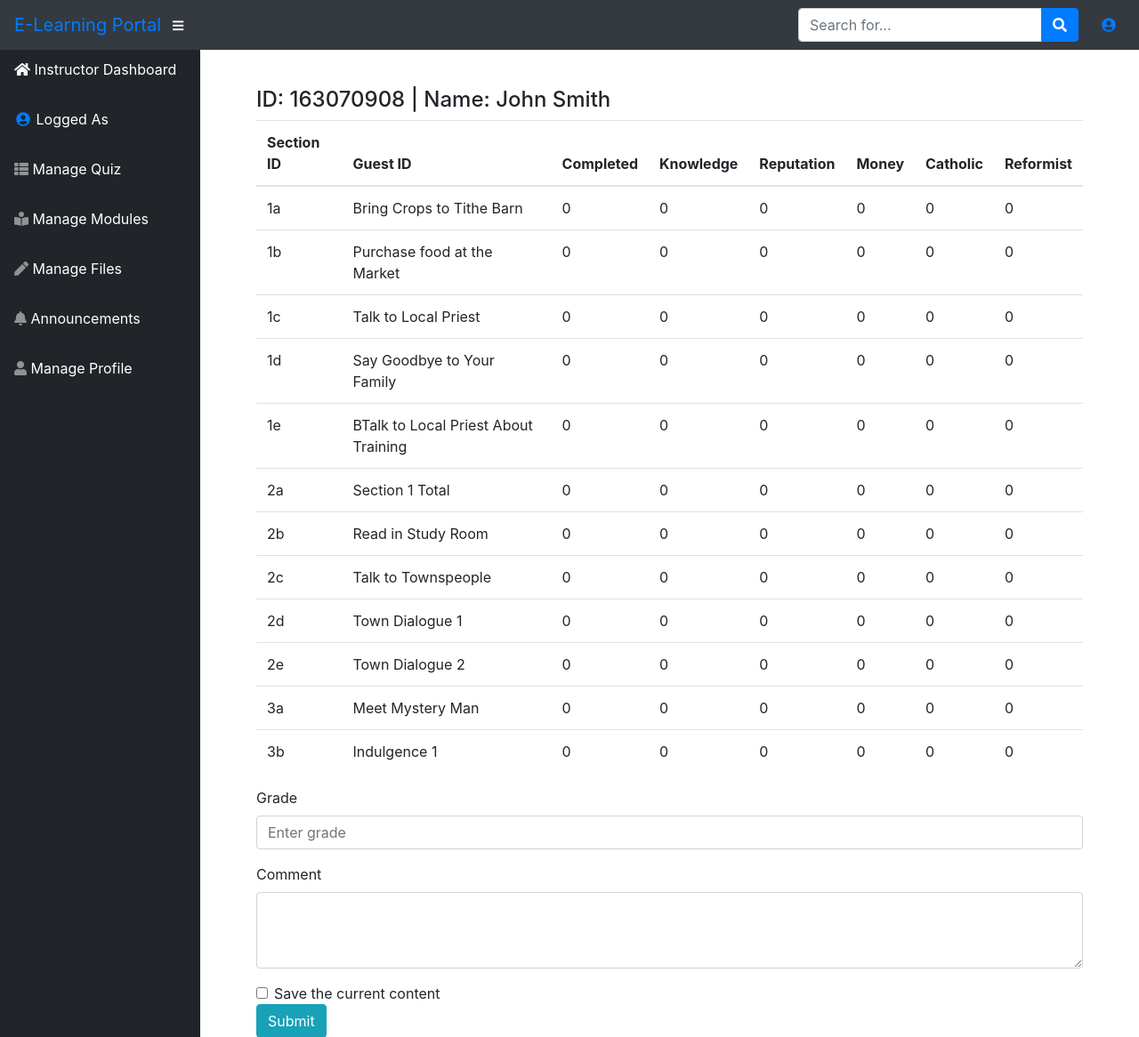
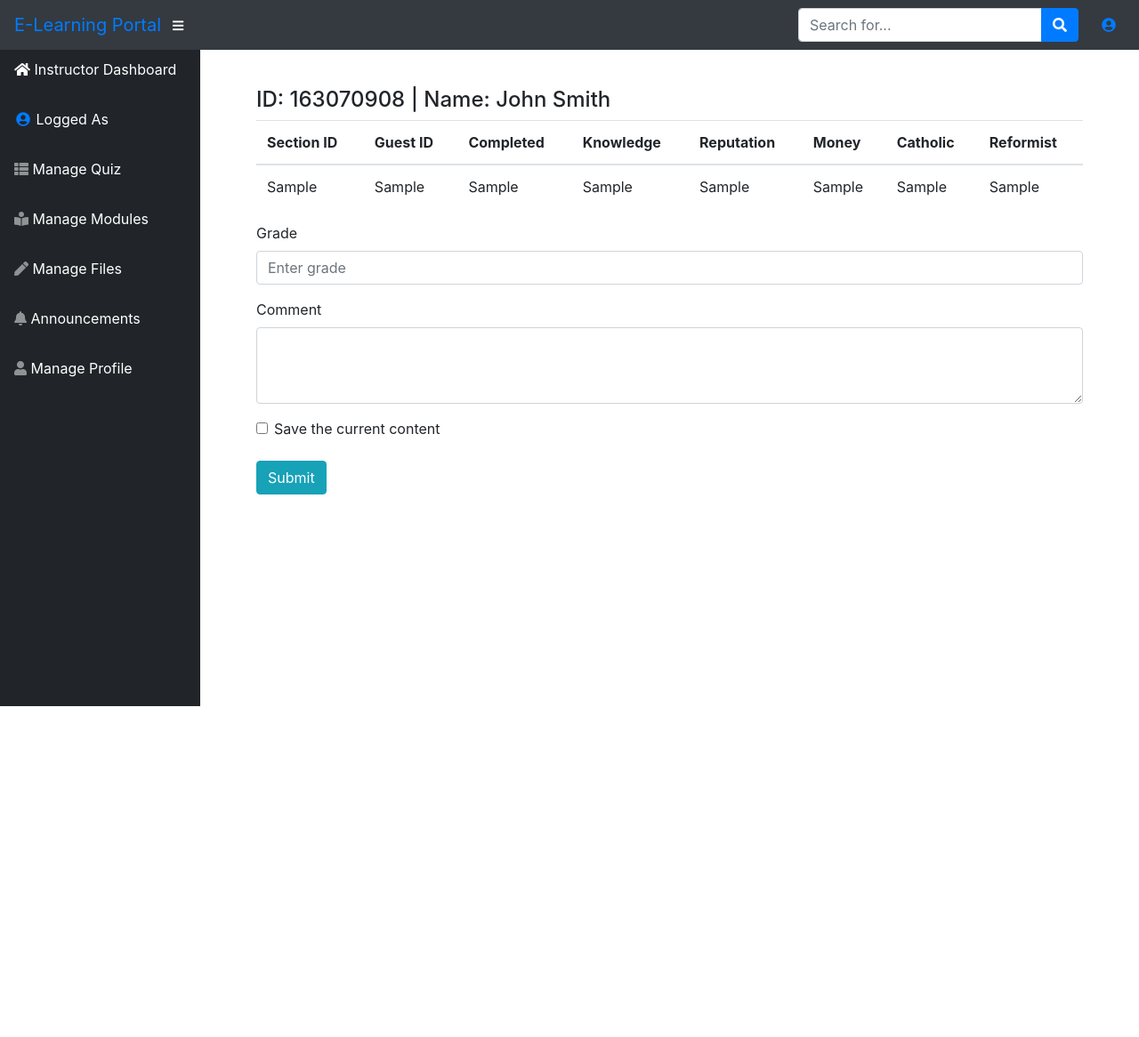
Before and after one commit to szhou12/elearning, a Django app: template immersioned/templates/dashboard/instructor/sample_data2.html in a window 1280 px wide. Shown: the top 1166 px of the page at 89% size. After the commit the page ends 794 px from the top, so only its background shows below. Run offline with Django 4.2, Linux system fonts and the light colour scheme; the template is opened without the code that fills it: most values are stand-ins (such as "Sample title", 1, 10 or a date in 2020); some libraries are stand-ins or nearby versions.

Commit message:
Update sample_data2.html

```diff
--- a/immersioned/templates/dashboard/instructor/sample_data2.html
+++ b/immersioned/templates/dashboard/instructor/sample_data2.html
@@ -21,126 +21,22 @@
         </tr>
       </thead>
       <tbody>
+        {% if gd %}
+        {% for row in gd %}
         <tr>
-          <td>1a</td>
-          <td>Bring Crops to Tithe Barn</td>
-          <td>0</td>
-          <td>0</td>
-          <td>0</td>
-          <td>0</td>
-          <td>0</td>
-          <td>0</td>
+          <td>{{ row.0 }}</td>
+          <td>{{ row.1 }}</td>
+          <td>{{ row.2 }}</td>
+          <td>{{ row.3 }}</td>
+          <td>{{ row.4 }}</td>
+          <td>{{ row.5 }}</td>
+          <td>{{ row.6 }}</td>
+          <td>{{ row.7 }}</td>
         </tr>
-        <tr>
-            <td>1b</td>
-            <td>Purchase food at the Market</td>
-            <td>0</td>
-            <td>0</td>
-            <td>0</td>
-            <td>0</td>
-            <td>0</td>
-            <td>0</td>
-          </tr>
-          <tr>
-            <td>1c</td>
-            <td>Talk to Local Priest</td>
-            <td>0</td>
-            <td>0</td>
-            <td>0</td>
-            <td>0</td>
-            <td>0</td>
-            <td>0</td>
-          </tr>
-          <tr>
-            <td>1d</td>
-            <td>Say Goodbye to Your Family</td>
-            <td>0</td>
-            <td>0</td>
-            <td>0</td>
-            <td>0</td>
-            <td>0</td>
-            <td>0</td>
-          </tr>
-          <tr>
-            <td>1e</td>
-            <td>BTalk to Local Priest About Training</td>
-            <td>0</td>
-            <td>0</td>
-            <td>0</td>
-            <td>0</td>
-            <td>0</td>
-            <td>0</td>
-          </tr>
-          <tr>
-            <td>2a</td>
-            <td>Section 1 Total</td>
-            <td>0</td>
-            <td>0</td>
-            <td>0</td>
-            <td>0</td>
-            <td>0</td>
-            <td>0</td>
-          </tr>
-          <tr>
-            <td>2b</td>
-            <td>Read in Study Room</td>
-            <td>0</td>
-            <td>0</td>
-            <td>0</td>
-            <td>0</td>
-            <td>0</td>
-            <td>0</td>
-          </tr>
-          <tr>
-            <td>2c</td>
-            <td>Talk to Townspeople</td>
-            <td>0</td>
-            <td>0</td>
-            <td>0</td>
-            <td>0</td>
-            <td>0</td>
-            <td>0</td>
-          </tr>
-          <tr>
-            <td>2d</td>
-            <td>Town Dialogue 1</td>
-            <td>0</td>
-            <td>0</td>
-            <td>0</td>
-            <td>0</td>
-            <td>0</td>
-            <td>0</td>
-          </tr>
-          <tr>
-            <td>2e</td>
-            <td>Town Dialogue 2</td>
-            <td>0</td>
-            <td>0</td>
-            <td>0</td>
-            <td>0</td>
-            <td>0</td>
-            <td>0</td>
-          </tr>
-          <tr>
-            <td>3a</td>
-            <td>Meet Mystery Man</td>
-            <td>0</td>
-            <td>0</td>
-            <td>0</td>
-            <td>0</td>
-            <td>0</td>
-            <td>0</td>
-          </tr>
-          <tr>
-            <td>3b</td>
-            <td>Indulgence 1</td>
-            <td>0</td>
-            <td>0</td>
-            <td>0</td>
-            <td>0</td>
-            <td>0</td>
-            <td>0</td>
-          </tr>
+        {% endfor %}
+        {% endif %}
+
+
       </tbody>
     </table>
     <form>
@@ -157,6 +53,7 @@
           <input type="checkbox" class="form-check-input" id="exampleCheck1">
           <label class="form-check-label" for="exampleCheck1">Save the current content</label>
         </div>
+        <br>
         <a href="{% url 'sample_data' %}" class="btn btn-info" role="button">Submit</a>
     </form>
   </div>
```
